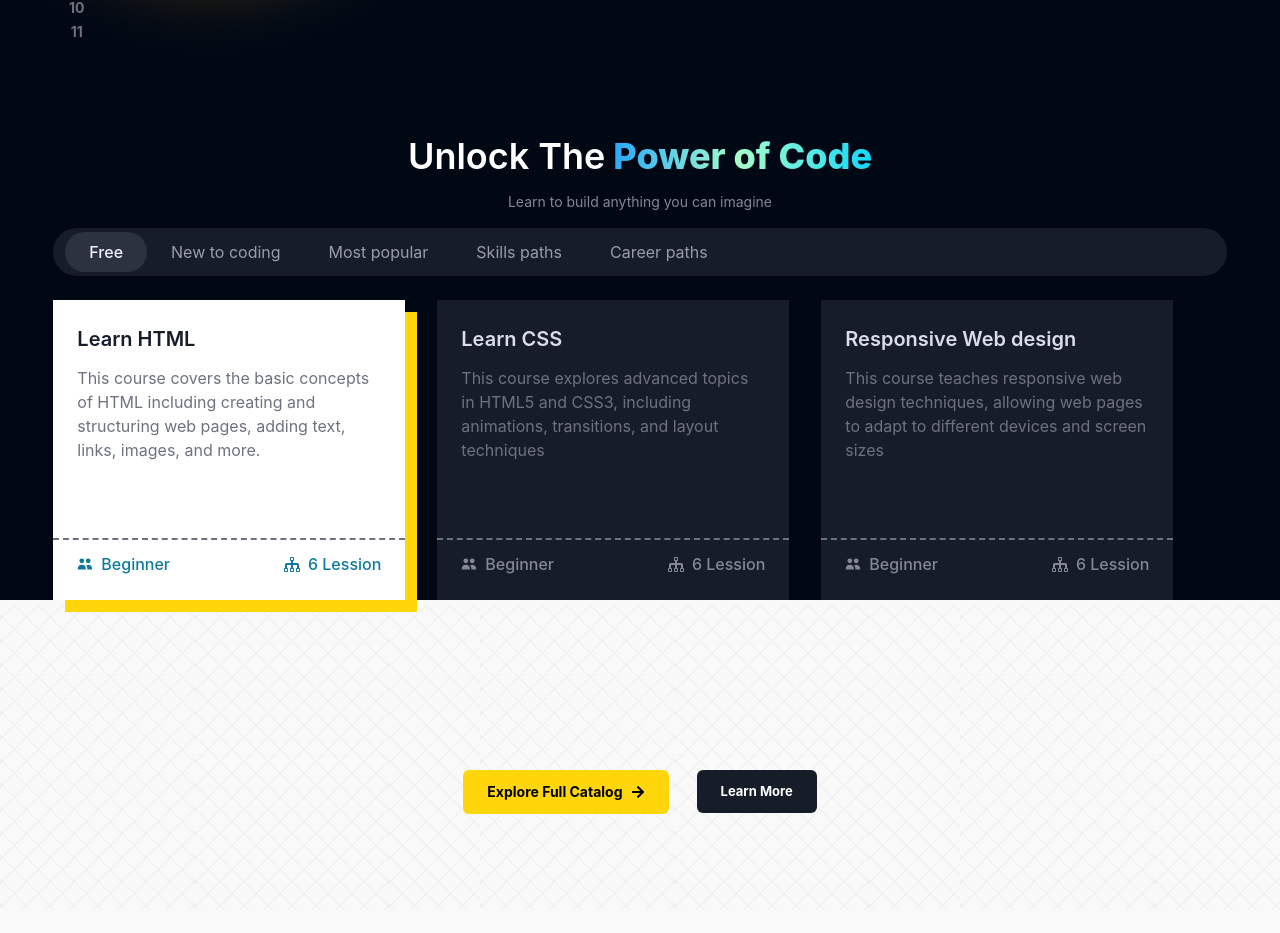
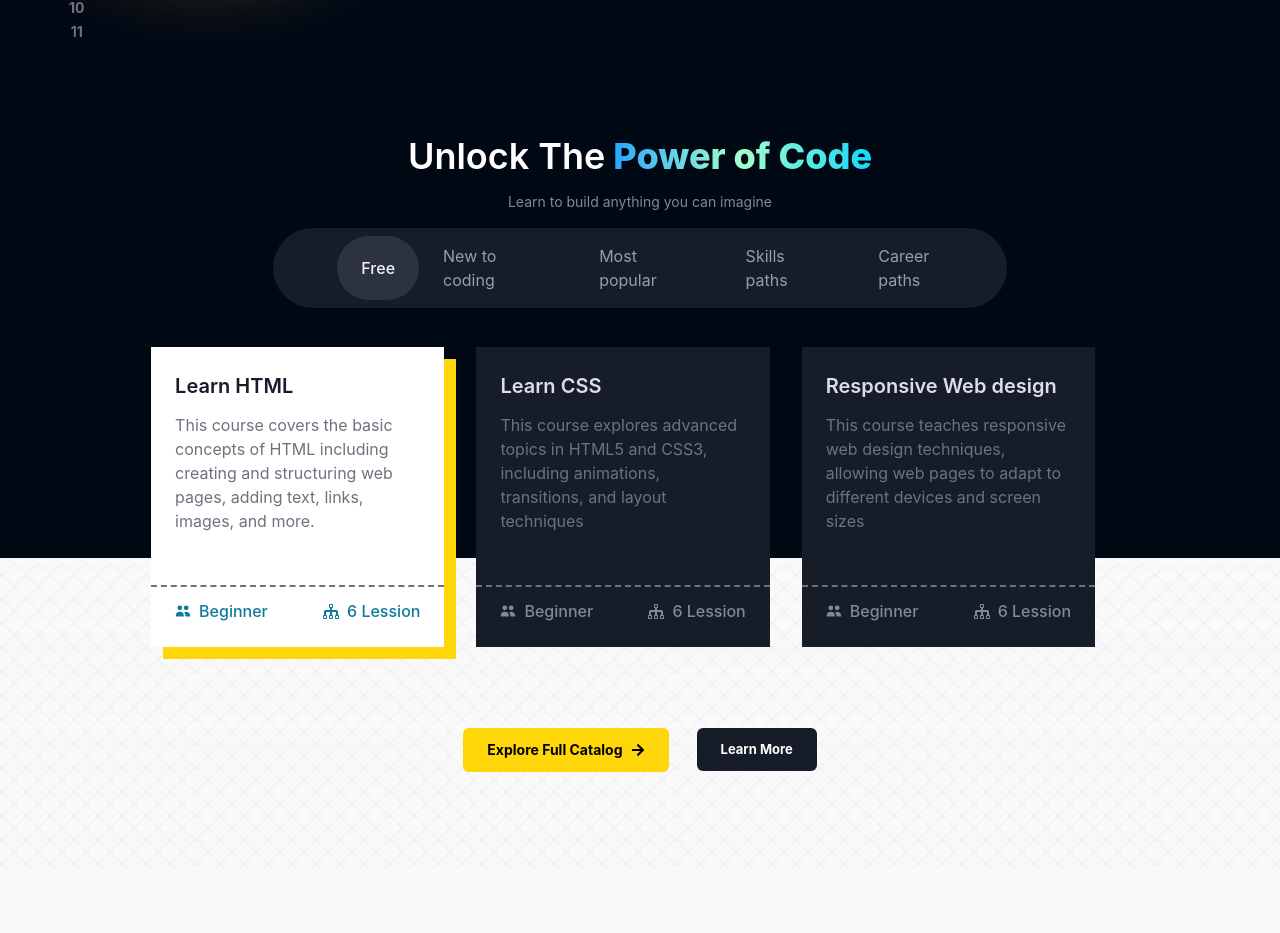
Before and after one commit to Curious-Firdosh/StudyNotion, a React (Create React App) app: page / in a window 1280 px wide. Shown: the part 1358-2291 px from the top of the page. Built offline with nearby package versions, Linux system fonts and the light colour scheme; no server answers.

Commit message:
"Updated sublinks "

```diff
--- a/src/Components/Common/NavBar.jsx
+++ b/src/Components/Common/NavBar.jsx
@@ -13,16 +13,16 @@ import { ACCOUNT_TYPE } from '../../utils/constans';
 
 const NavBar = () => {
 
-  const sublinks = [
-      {
-         title : "Python",
-         link : "/catalog/Python"
-      },
-      {
-        title : "Web-DevelopMent",
-        link : "/catalog/Web-DevelopMent"
-     }
-  ]
+  // const sublinks = [
+  //     {
+  //        title : "Python",
+  //        link : "/catalog/Python"
+  //     },
+  //     {
+  //       title : "Web-DevelopMent",
+  //       link : "/catalog/Web-DevelopMent"
+  //    }
+  // ]
 
   // Inmporrt the thing From Reducers
   const {token} = useSelector((state) => state.auth)
@@ -30,6 +30,30 @@ const NavBar = () => {
   const {totalItems} = useSelector((state) => state.cart)
 
   const location = useLocation()
+
+  const [sublinks, setsubLinks] = useState([])
+
+  useEffect(() => {
+
+    const fetchCategories = async() => {
+        try{
+            const result =  await apiConnector("GET" ,categories.CATEGORIES_API )
+            console.log("Printing Sublinks" , result);
+            setsubLinks(result.data.allCategorys)
+
+        }
+        catch(error) {
+            console.log("Error While Fetching Categories" , error);
+
+        }
+    }
+
+    fetchCategories();
+  },[])
+
+  console.log(sublinks);
+
+
 
   const matchRoute = (route) => {
      return matchPath( {path : route} ,location.pathname )
@@ -69,17 +93,17 @@ const NavBar = () => {
                                               <FaAngleDown />
 
                                               <div
-                                                className='invisible absolute left-[-95%] top-[50%] opacity-0 translate-y-[50%] transition-all duration-200
+                                                className=' z-[1000] invisible absolute left-[-95%] top-[50%] opacity-0 translate-y-[50%] transition-all duration-200
                                                 flex flex-col rounded-md bg-richblack-5 p-7 group-hover:visible group-hover:opacity-100 lg:w-[300px]'
                                               >
 
                                                     <div className=' absolute h-6 w-6 bg-richblack-5 rotate-45 left-[50%] top-0 translate-x-[-85%] translate-y-[-30%]'></div>
                                                         {
-                                                            sublinks.length  ?
+                                                          sublinks.length ?
                                                              (
                                                                 sublinks.map((sublink , index) => (
-                                                                      <Link to={`${sublink.link}`} key={index}>
-                                                                          <p>{sublink.title}</p>
+                                                                      <Link to={`${link.path}`} key={index}>
+                                                                          <p>{sublink.name}</p>
                                                                       </Link>
                                                                 ))
                                                              )
--- a/src/Components/Core/HomePage/ExploreMore.jsx
+++ b/src/Components/Core/HomePage/ExploreMore.jsx
@@ -20,12 +20,15 @@ const ExploreMore = () => {
     const setMyCards = (value) => {
         setCurrentTab(value)
         const result  = HomePageExplore.filter((course) => course.tag === value)
+        console.log(result);
+
         setcourses(result[0].courses)
-        setCurrentTab(result[0].courses[0].heading)
+
+        setCurrentcard(result[0].courses[0].heading)
     }
 
   return (
-    <div>
+    <div className='flex flex-col  items-center relative  w-10/12'>
 
         <div className='text-4xl font-semibold text-center'>
             Unlock The
@@ -34,12 +37,12 @@ const ExploreMore = () => {
 
         <p className='text-center text-richblack-300 text-sm font-inter mt-4'>Learn to build anything you can imagine</p>
 
-        <div className='flex bg-richblack-800 rounded-full mb-6 mt-4 px-3 py-1'>
+        <div className='flex w-9/12 bg-richblack-800 rounded-full lg:mb-[250px] mt-4 lg:pl-16 p-2 '>
              {
                 tabName.map((ele ,index) => {
                     return (
                         <div
-                        className= {`text-[16px] flex flex-row items-center gap-2
+                        className= {`text-[16px] flex lg:flex-row md:flex-col  justify-center items-center gap-2
                         ${currentTab === ele ? "bg-richblack-700 text-richblack-5 font-medium"
                         : "text-richblack-200 "} rounded-full  transition-all duration-200 cursor-pointer
                         hover:bg-richblack-900 hover:text-richblack-5 px-6 py-2`}
@@ -55,7 +58,7 @@ const ExploreMore = () => {
 
         <div className=''></div>
 
-        <div className='flex gap-8 '>
+        <div className='flex absolute gap-8 top-[50%] '>
             {
                 courses.map((ele ,index) => {
                     return (
--- a/src/Pages/Home.jsx
+++ b/src/Pages/Home.jsx
@@ -24,9 +24,9 @@ const Home = () => {
 
             {/* Become a Instructor Button */}
             <Link to ={"/signup"} >
-              <div className='group mt-16 p-2 items-center rounded-full bg-richblack-800 font-bold text-richblack-200
+              <div className='group mt-16 p-2 items-center rounded-full  bg-richblack-800 font-bold text-richblack-200
               transition-all duration-200 hover:scale-95 w-fit '>
-                  <div className=' flex flex-row items-center text-sm  gap-2 px-10 py-[4px] rounded-full group-hover:bg-richblack-900  '>
+                  <div className=' flex flex-row items-center  text-sm  gap-2 px-10 py-[4px] rounded-full group-hover:bg-richblack-900  '>
                       <p>Become an Instructor</p>
                        <FaArrowRight/>
                   </div>
```
